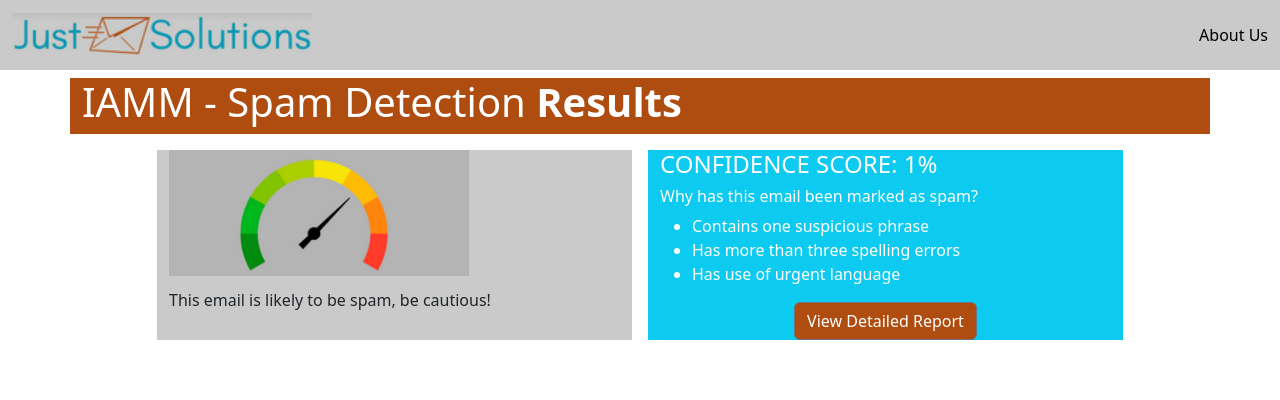
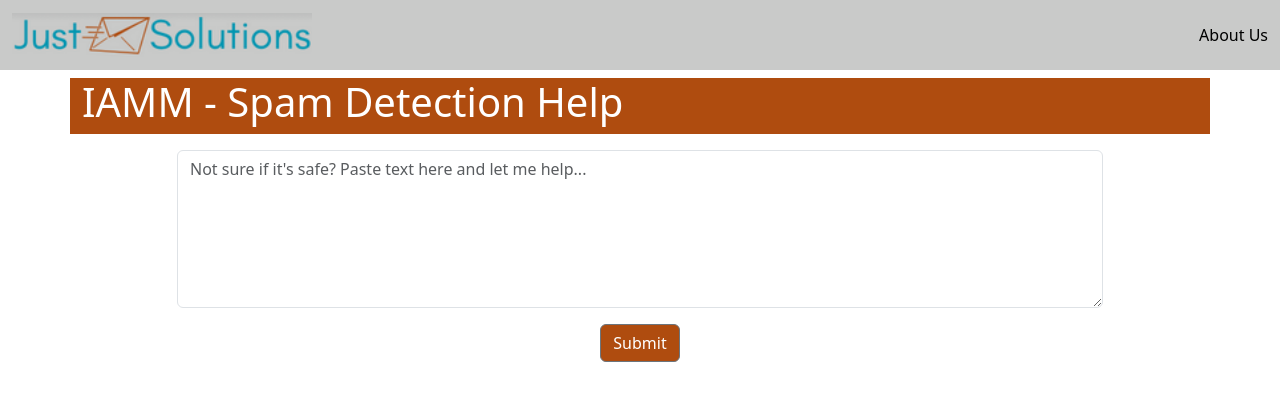
Before and after one commit to DeeDoubleYew/CTIP-Project-Group-5, a Vue app in the folder vue-spam-app/: page / in a window 1280 px wide. Shown: the top 400 px of the page. Built offline with nearby package versions, Linux system fonts and the light colour scheme.

Commit message:
Basic Function

```diff
--- a/vue-spam-app/src/components/Home.vue
+++ b/vue-spam-app/src/components/Home.vue
@@ -1,5 +1,14 @@
 <script setup>
-const results = 1;
+import { ref } from "vue";
+const results = ref(null);
+
+function getResults() {
+  results.value = 20;
+}
+
+function reset() {
+  results.value = null;
+}
 
 </script>
 <template>
@@ -21,7 +30,7 @@ const results = 1;
       </div>
       <div class="row justify-content-center" name="submit button">
         <div class="col-10 m-2 d-flex justify-content-center">
-          <button type="submit" class="btn btn-secondary bg-secondary">Submit</button>
+          <button type="button" class="btn btn-secondary bg-secondary" @click="getResults()">Submit</button>
         </div>
       </div>
     </form>
@@ -57,6 +66,11 @@ const results = 1;
         </div>
       </div>
     </div>
+    <div class="row justify-content-center" v-if="results">
+      <div class="col-10 m-2 d-flex justify-content-center">
+        <button type="button" class="btn btn-secondary bg-secondary" @click="reset()">Complete Another Search</button>
+      </div>
+    </div>
   </div>
 </template>
 
```
